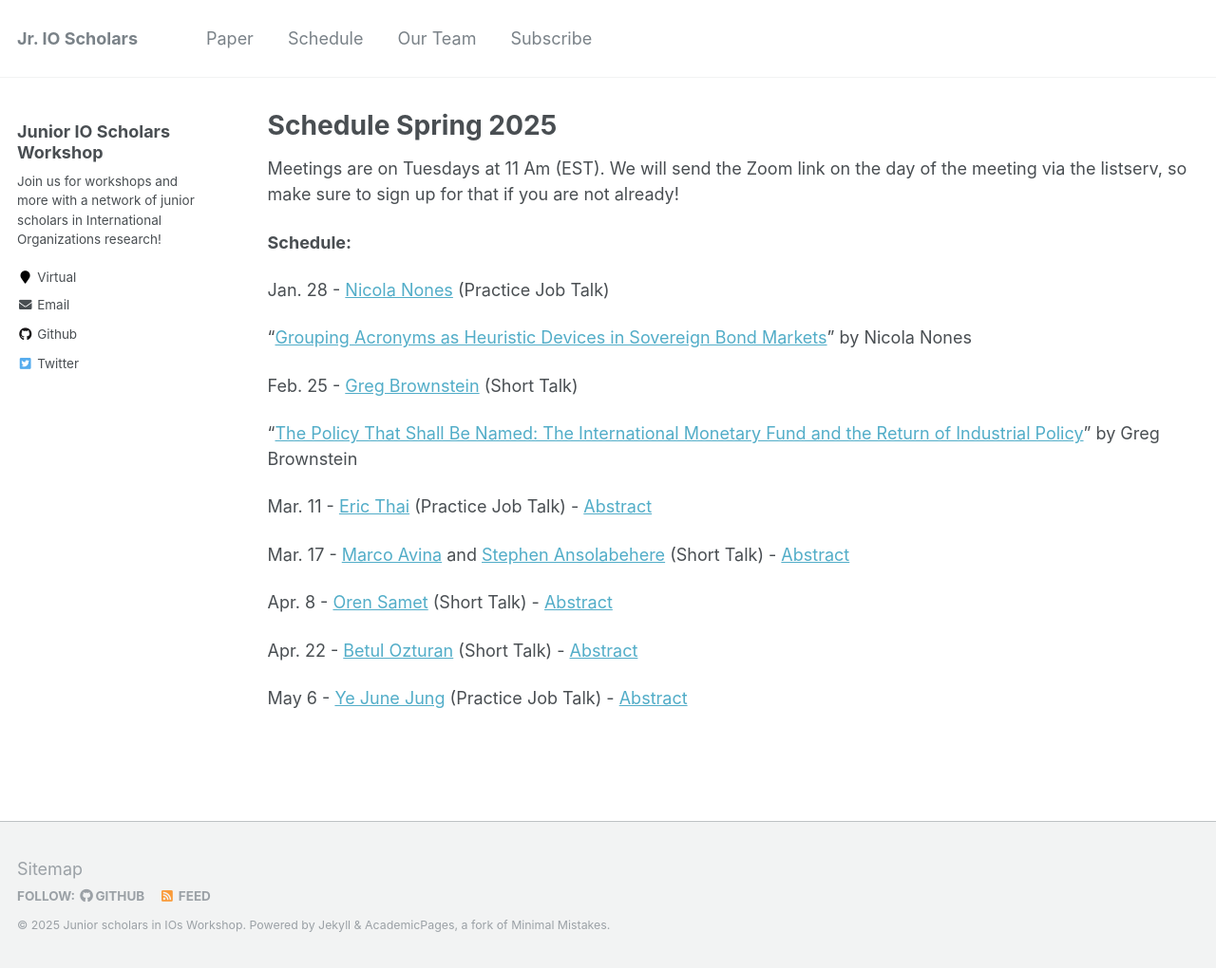
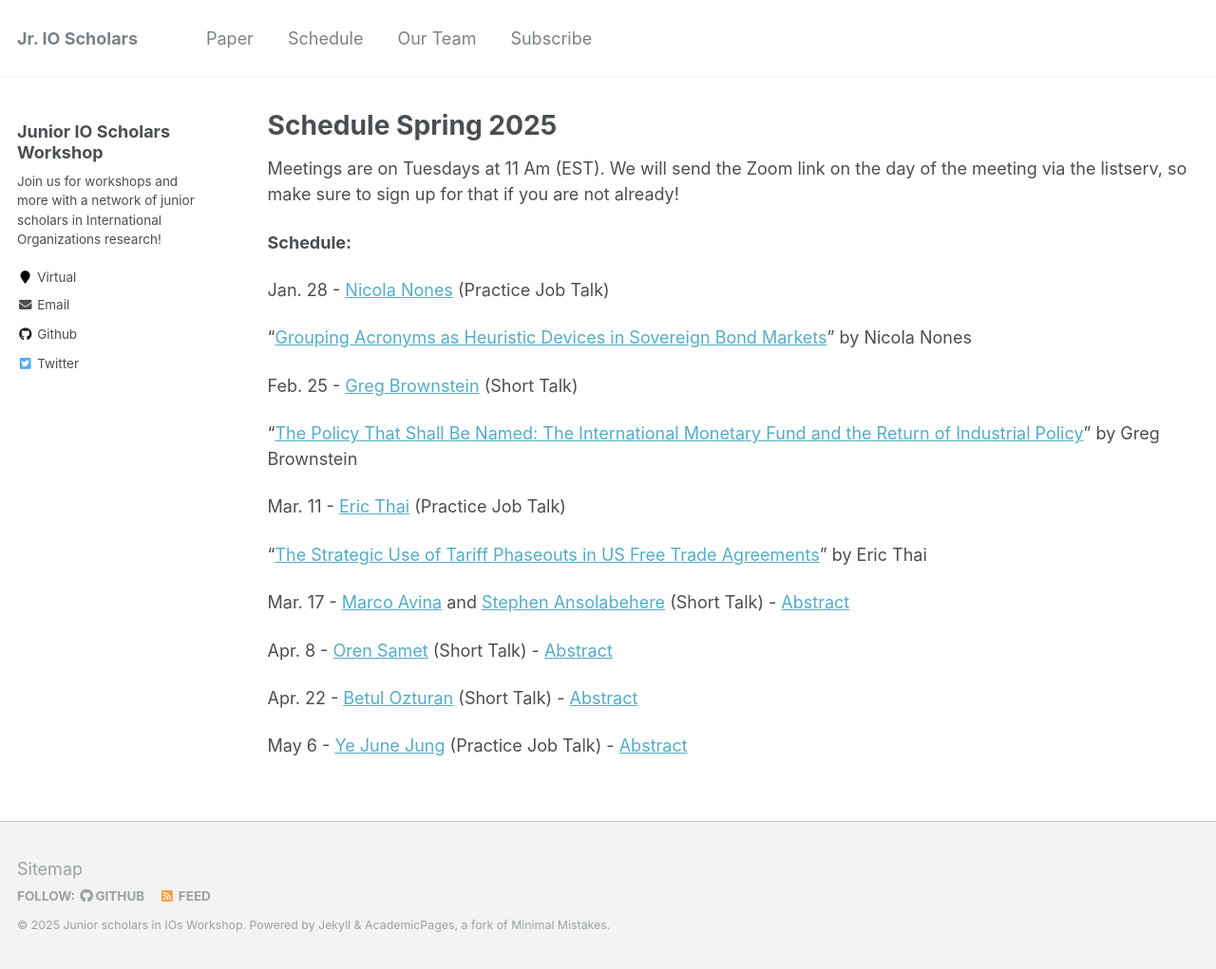
Before and after one commit to IO-workshop/IO-workshop.github.io, a Jekyll site: the page built from _pages/schedule.md, in a window 1280 px wide and 1021 px high. Shown: the whole window at 95% size. Built offline with Jekyll 4.4.1, drawn with Linux system fonts in a browser that asks for light colours.

Commit message:
adding files for 3/11/25 workshop

```diff
--- a/_pages/schedule.md
+++ b/_pages/schedule.md
@@ -16,7 +16,10 @@ Feb. 25 - [Greg Brownstein](https://www.gregbrownstein.com) (Short Talk)
 
 "[The Policy That Shall Be Named: The International Monetary Fund and the Return of Industrial Policy](https://io-workshop.github.io/files/Brownstein_Draft_(Feb_2025).pdf)" by Greg Brownstein
 
-Mar. 11 - [Eric Thai](https://www.linkedin.com/in/ericthai98/) (Practice Job Talk) - [Abstract](https://io-workshop.github.io/files/Thai_abstract_2025.pdf)
+Mar. 11 - [Eric Thai](https://www.linkedin.com/in/ericthai98/) (Practice Job Talk)
+
+"[The Strategic Use of Tariff Phaseouts in US Free Trade Agreements](https://io-workshop.github.io/files/25.2.19.JMP_Feb2025_draft.pdf)" by Eric Thai
+
 
 Mar. 17 - [Marco Avina](https://www.marcomavina.com) and [Stephen Ansolabehere](https://hls.harvard.edu/faculty/stephen-d-ansolabehere/) (Short Talk) - [Abstract](https://io-workshop.github.io/files/Avina_Ansolabenhere_abstract_2025.pdf)
 
```
Also changed, not shown: 1 other file.
